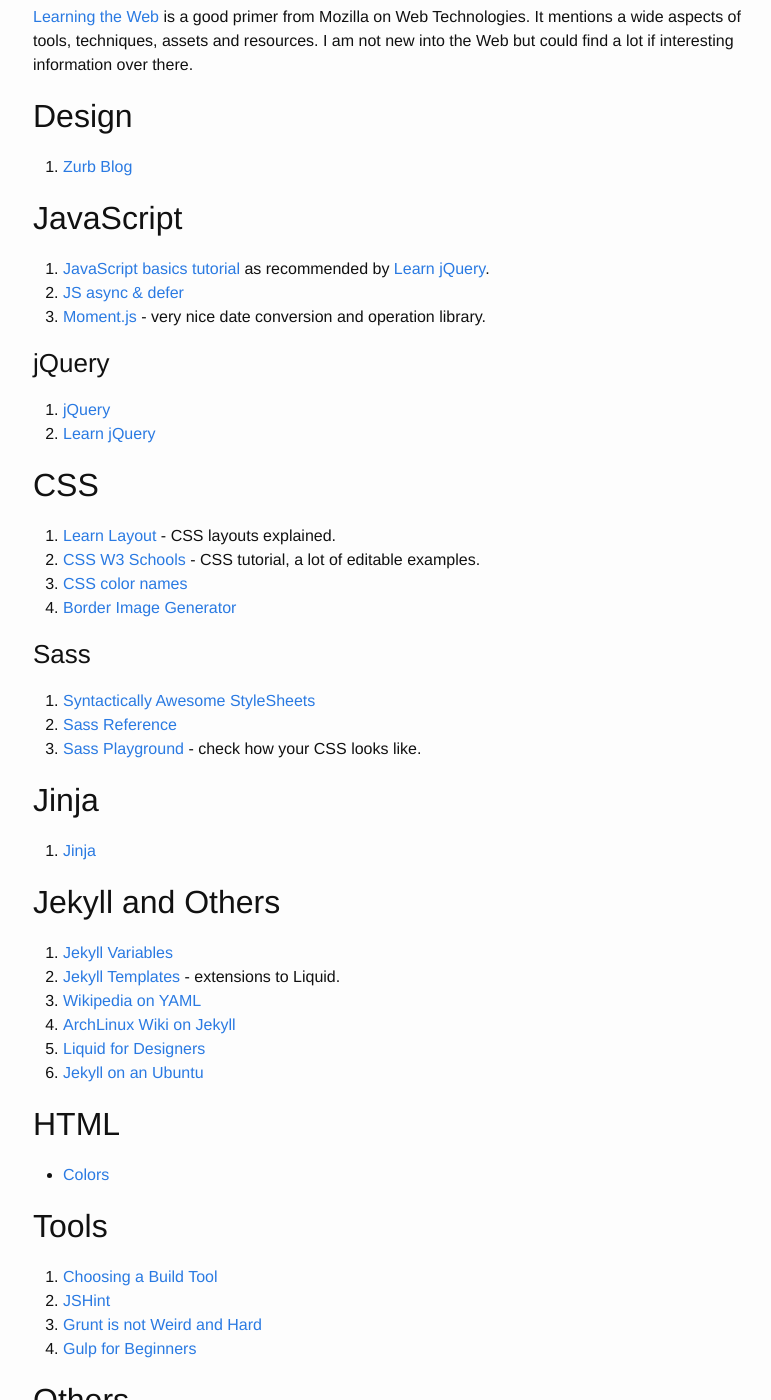
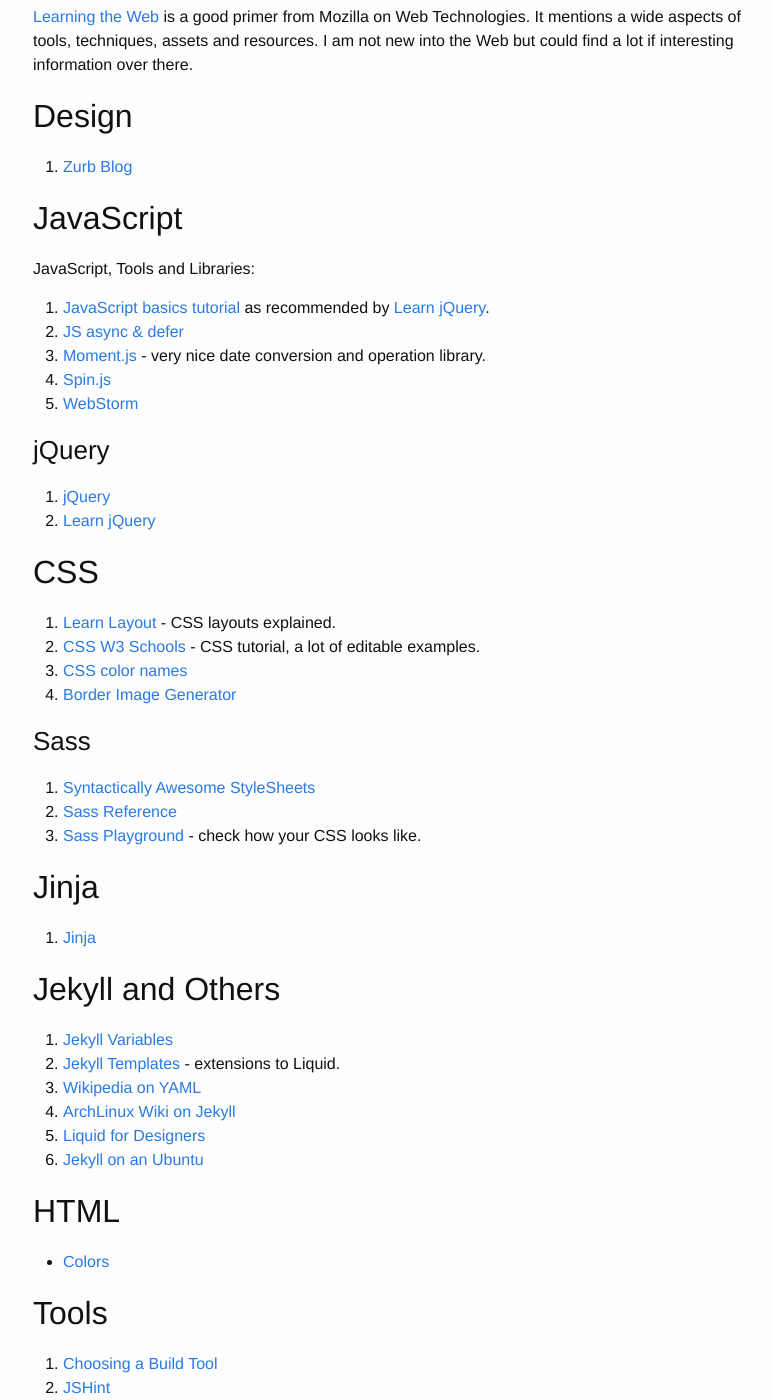
Before and after one commit to jkedra/jkedra.github.io, a Jekyll site: the page built from _posts/2015/2015-07-27-www.md, in a window 1280 px wide and 1400 px high, scrolled down 195 px. Shown: the whole window, without its empty margins (237-1008 px from the left). Built offline with Jekyll 4.4.1, drawn with Linux system fonts in a browser that asks for light colours; some of the changed text lies outside the part shown.

Commit message:
spin.js, Font Awesome, WebStorm

```diff
--- a/_posts/2015/2015-07-27-www.md
+++ b/_posts/2015/2015-07-27-www.md
@@ -18,11 +18,14 @@
 1. [Zurb Blog](http://zurb.com/blog)
 
 ## JavaScript
+JavaScript, Tools and Libraries:
 
 1. [JavaScript basics tutorial](js-basics) as recommended by [Learn jQuery][jql].
 2. [JS async & defer](http://davidwalsh.name/html5-async)
 3. [Moment.js](http://momentjs.com) - very nice date conversion and operation
    library.
+4. [Spin.js](http://spin.js.org/)
+5. [WebStorm](https://www.jetbrains.com/webstorm/specials/webstorm/webstorm.html)
 
 ### jQuery
 1. [jQuery]
@@ -61,6 +64,9 @@
 3. [Grunt is not Weird and Hard](https://24ways.org/2013/grunt-is-not-weird-and-hard/)
 4. [Gulp for Beginners](https://css-tricks.com/gulp-for-beginners/)
 
+## Fonts and Graphics
+1. [Font Awesome](http://fontawesome.io)
+
 ## Others
 1. [Smashing Magazine](http://www.smashingmagazine.com/)
 2. [Front-end-Developer-Interview-Questions][interview]
```
